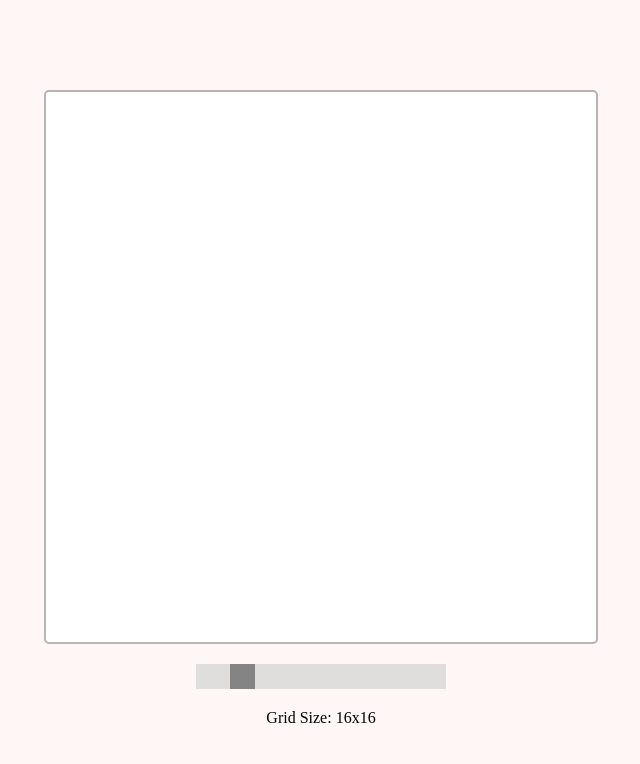
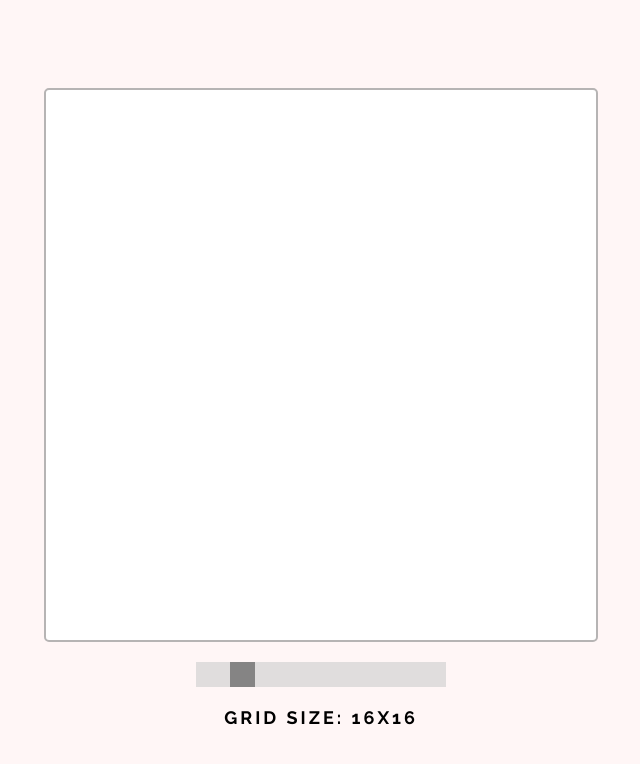
Before and after one commit to axelklaudedelgado/etch-a-sketch-TOP, a plain HTML site: page index.html in a window 1280 px wide. Shown: the whole page, without its empty margins (319-959 px from the left). Drawn offline with Linux system fonts and the light colour scheme.

Commit message:
Change font style used in the webpage

```diff
--- a/index.html
+++ b/index.html
@@ -5,6 +5,7 @@
     <meta name="viewport" content="width=device-width, initial-scale=1.0">
     <title>Document</title>
     <link rel="stylesheet" href="style.css">
+    <link href="https://fonts.googleapis.com/css?family=Raleway:300,700" rel="stylesheet">
 </head>
 <body>
     <script src="logic.js" defer></script>
--- a/style.css
+++ b/style.css
@@ -54,4 +54,9 @@ body {
 .sliderValueText {
     text-align: center;
     margin: 0;
+    font-family: 'Raleway', sans-serif;
+    font-weight: 700;
+    font-size: 18px;
+    text-transform: uppercase;
+    letter-spacing: 3px;
 }
```
Lines whose indentation alone changed are shown as unchanged.
